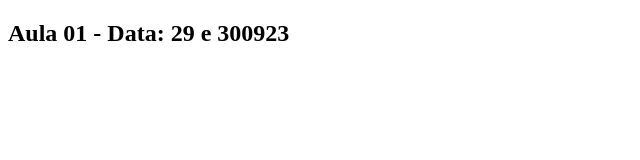
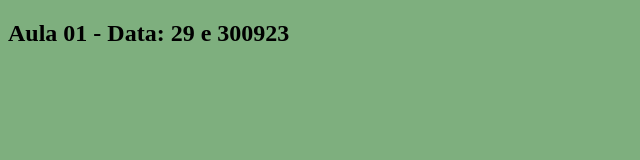
Before and after one commit to wagner-pb/Atividade01, a plain HTML site: page index.html in a window 1280 px wide. Shown: the whole page, without its empty margins (0-640 px from the left). Drawn offline with Linux system fonts and the light colour scheme.

Commit message:
atualizacao 01

```diff
--- /dev/null
+++ b/Estilos/style.css
@@ -0,0 +1,3 @@
+body {
+    background-color: rgba(36, 120, 36, 0.589);
+}
--- a/index.html
+++ b/index.html
@@ -4,6 +4,7 @@
     <meta charset="UTF-8">
     <meta name="viewport" content="width=device-width, initial-scale=1.0">
     <title>Atividade 01</title>
+    <link rel="stylesheet" href="Estilos/style.css">
 </head>
 <body>
     <h2>Aula 01 - Data: 29 e 300923</h2>
```
Also changed, not shown: 1 other file.
